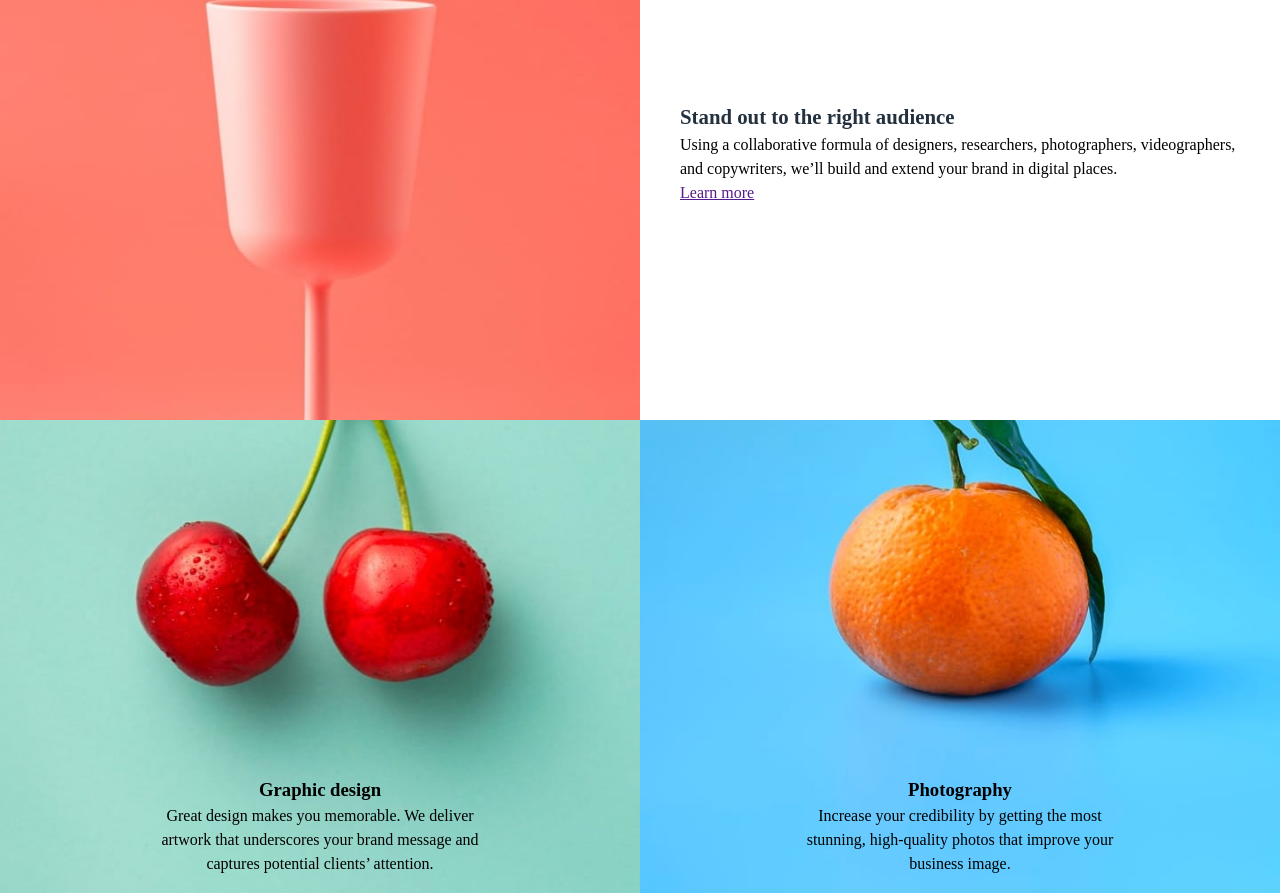
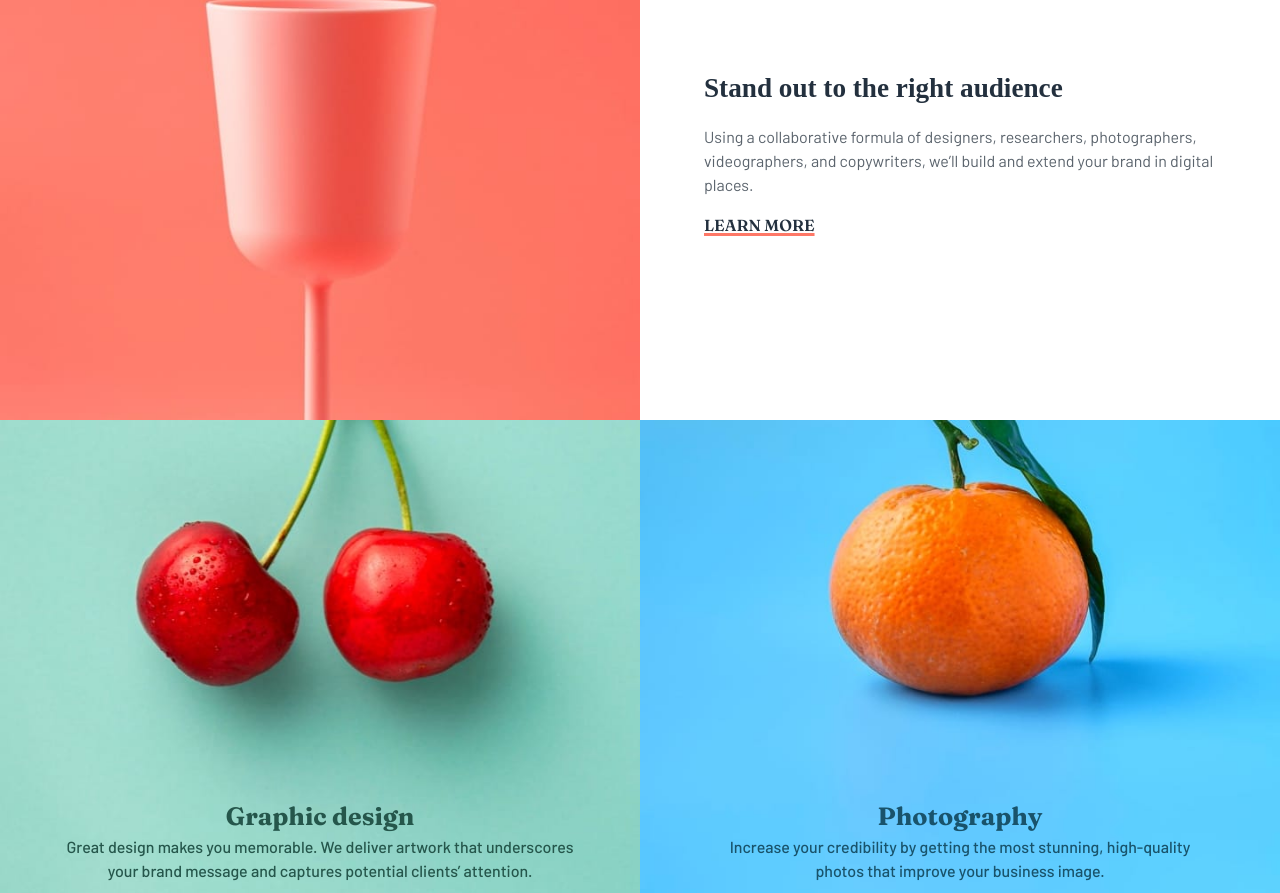
Before and after one commit to RoxySash/build-an-agency-landing-page, a plain HTML site: page index.html in a window 1280 px wide. Shown: the part 1247-2140 px from the top of the page. Drawn offline with Linux system fonts and the light colour scheme.

Commit message:
added links

```diff
--- a/index.html
+++ b/index.html
@@ -64,12 +64,12 @@
       <section class="section-one flexrow">
         <div class="brand-section">
           <h2 class="headingtwo">Transform your brand</h2>
-          <p>
+          <p class="description">
             We are a full-service creative agency specializing in helping brands
             grow fast. Engage your clients through compelling visuals that do
             most of the marketing for you.
           </p>
-          <a>Learn more</a>
+          <a class="learn-link-one">Learn more</a>
         </div>
         <img
           src="./images/desktop/image-transform.jpg"
@@ -86,20 +86,20 @@
         />
         <div class="standout-section">
           <h2 class="headingtwo">Stand out to the right audience</h2>
-          <p>
+          <p class="description">
             Using a collaborative formula of designers, researchers,
             photographers, videographers, and copywriters, we’ll build and
             extend your brand in digital places.
           </p>
-          <a href="">Learn more</a>
+          <a href="" class="learn-link-two">Learn more</a>
         </div>
       </section>
       <section class="section-three flexrow">
         <div class="graphic-section">
           <img src="./images/desktop/image-graphic-design.jpg" width="100%" />
           <div class="text-block">
-            <h3>Graphic design</h3>
-            <p>
+            <h3 class="graphic-text">Graphic design</h3>
+            <p class="graphic-text-description">
               Great design makes you memorable. We deliver artwork that
               underscores your brand message and captures potential clients’
               attention.
@@ -109,8 +109,8 @@
         <div class="photo-section">
           <img src="./images/desktop/image-photography.jpg" width="100%" />
           <div class="text-block">
-            <h3>Photography</h3>
-            <p>
+            <h3 class="photo-text">Photography</h3>
+            <p class="photo-text-description">
               Increase your credibility by getting the most stunning,
               high-quality photos that improve your business image.
             </p>
--- a/style.css
+++ b/style.css
@@ -1,6 +1,6 @@
 :root {
   --font-size-body: 1.125rem;
-  --font-large: 1.3rem;
+  --font-large: 1.7rem;
   --font-med: 1rem;
   --font-small: 0.766rem;
   --font-fraunce: "Fraunces", serif;
@@ -102,13 +102,21 @@ h6 {
 }
 
 .headingtwo {
-  font-size: var(--font-large);
+  font-size: 30px;
+  color: var(--grey-950);
+  font-weight: 700;
+  font-family: var(--font-fraunce);
 }
 .standout-section {
-  padding: 2.5rem;
+  padding: 4rem;
 }
 .brand-section {
-  padding: 2.5rem;
+  padding: 4rem;
+}
+.description {
+  color: var(--grey-600);
+  font-family: var(--font-barlow);
+  padding-bottom: 1rem;
 }
 ul {
   display: none;
@@ -145,10 +153,25 @@ ul {
 }
 
 .testimonial-description {
-  font-size: var(--font-small);
+  font-size: var(--font-med);
   color: var(--grey-600);
   font-family: var(--font-barlow);
   font-weight: 600;
+}
+
+.learn-link-one {
+  color: var(--grey-950);
+  text-transform: uppercase;
+  font-weight: 600;
+  font-family: var(--font-fraunce);
+  text-decoration: underline solid 3px var(--yellow-500);
+}
+.learn-link-two {
+  color: var(--grey-950);
+  text-transform: uppercase;
+  font-weight: 600;
+  font-family: var(--font-fraunce);
+  text-decoration: underline solid 3px var(--red-400);
 }
 .name {
   padding-bottom: 0;
@@ -199,7 +222,6 @@ ul li a.active {
   font-family: var(--font-barlow);
 }
 
-
 footer {
   width: 100%;
   background-color: var(--green-500);
@@ -240,12 +262,14 @@ footer {
   flex-direction: column-reverse;
   justify-content: center;
   align-items: center;
+  text-align: center;
 }
 .section-two {
   display: flex;
   flex-direction: column;
   justify-content: center;
   align-items: center;
+  text-align: center;
 }
 .section-three {
   display: flex;
@@ -281,6 +305,7 @@ footer {
   left: 50%;
   transform: translate(-50%, -50%);
   text-align: center;
+  width: 80%;
 }
 
 .uppercase {
@@ -327,7 +352,32 @@ footer {
   font-family: var(--font-barlow);
   font-weight: 900;
   font-size: 27px;
-  color: var(--green-800)
+  color: var(--green-800);
+}
+
+.photo-text {
+  color: var(--blue-800);
+  font-size: 25px;
+  font-family: var(--font-fraunce);
+  font-weight: 700;
+}
+
+.graphic-text {
+  color: var(--green-800);
+  font-size: 25px;
+  font-family: var(--font-fraunce);
+  font-weight: 700;
+}
+
+.graphic-text-description {
+  color: var(--green-800);
+  font-family: var(--font-barlow);
+  font-weight: 500;
+}
+.photo-text-description {
+  color: var(--blue-800);
+  font-family: var(--font-barlow);
+  font-weight: 500;
 }
 @media (min-width: 33.3rem) {
   body {
@@ -434,6 +484,7 @@ footer {
     font-family: var(--font-main);
     font-size: var(--font-large);
     color: var(--grey-950);
+    padding-bottom: 1rem;
   }
 
   .egg-img {
@@ -468,4 +519,11 @@ footer {
     text-align: center;
     padding: 4rem;
   }
+
+  .section-one {
+    text-align: left;
+  }
+  .section-two {
+    text-align: left;
+  }
 }
```
